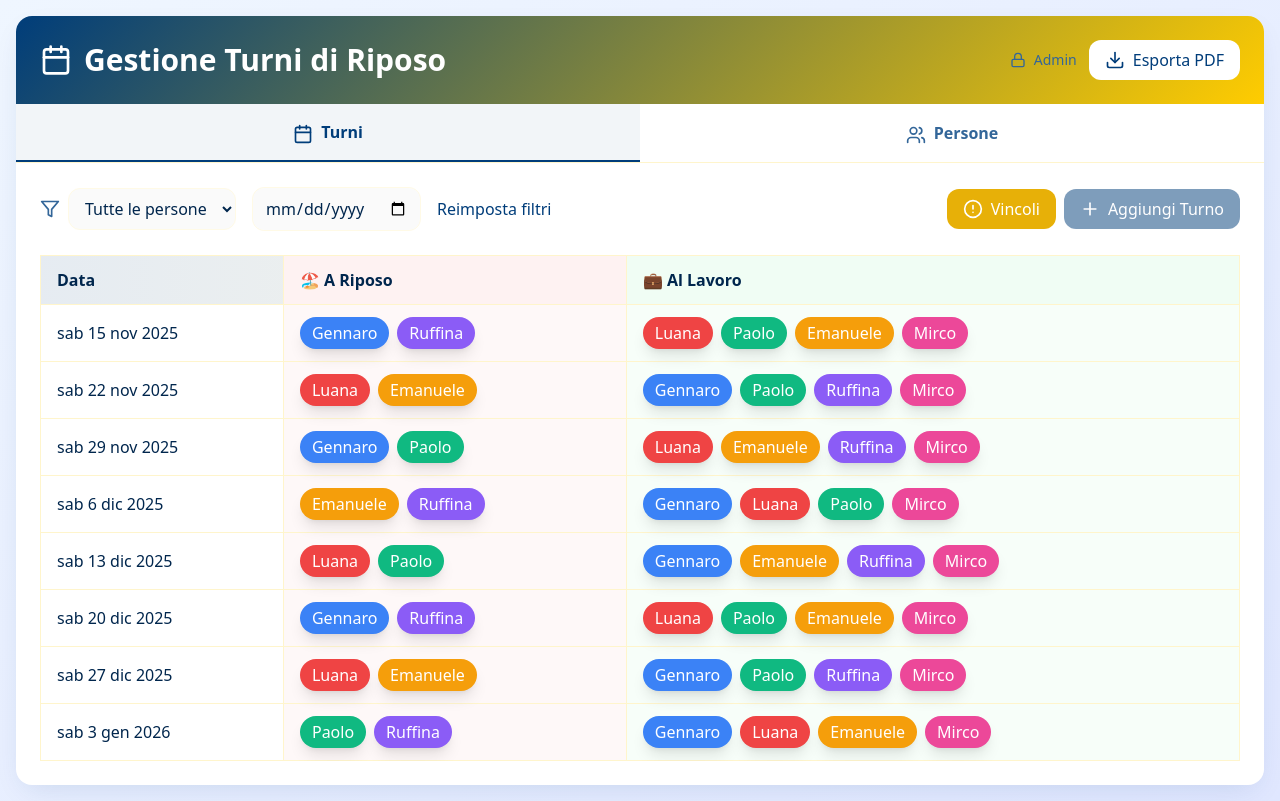
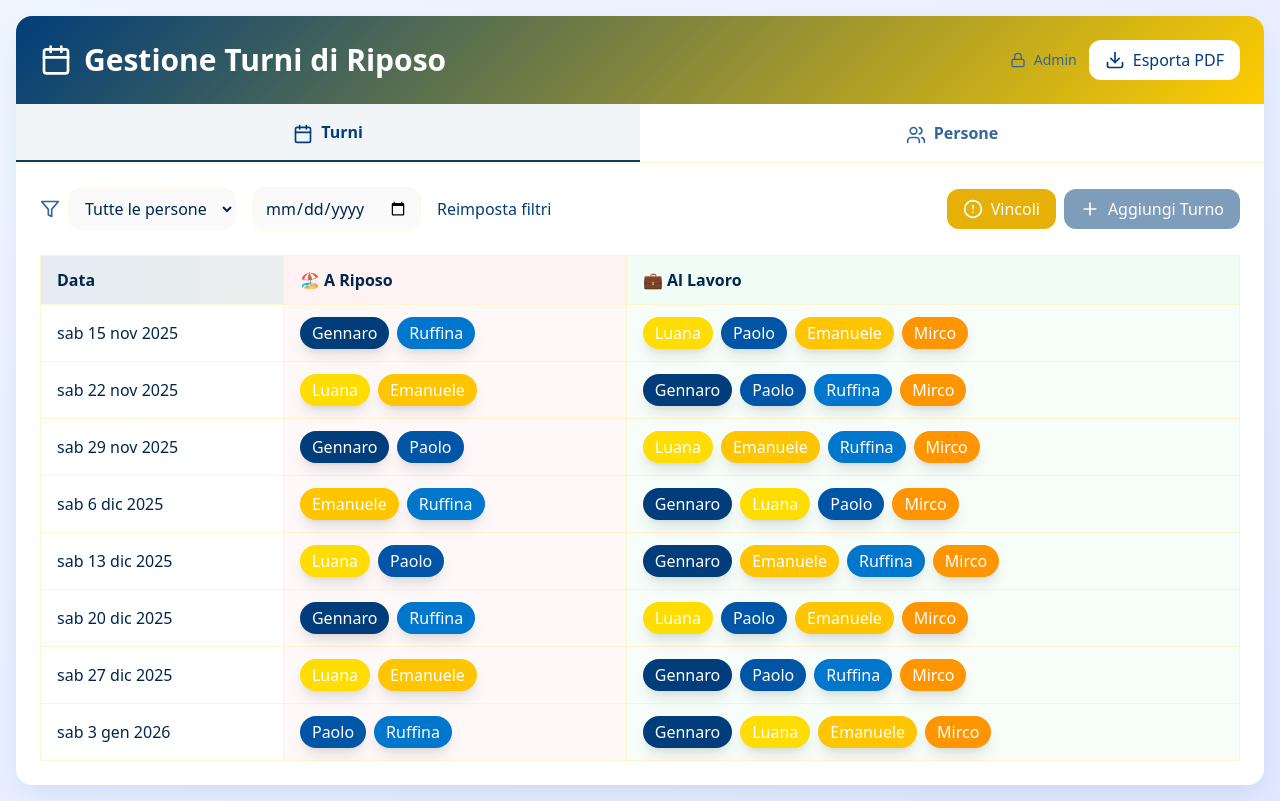
Before and after one commit to pagineinrete-del/day-delineate, a React (Vite) app: page / in a window 1280 px wide. Built offline with nearby package versions, Linux system fonts and the light colour scheme; the HTML template or start-up script is replaced by a standard one.

Commit message:
Update person colors to Poste Italiane palette
Update the colors of the people in the `ShiftManager` component to use the Poste Italiane color palette, primarily blues and yellows.

```diff
--- a/src/components/ShiftManager.tsx
+++ b/src/components/ShiftManager.tsx
@@ -23,12 +23,12 @@ interface Constraint {
 
 const ShiftManager = () => {
   const [people, setPeople] = useState<Person[]>([
-    { id: 1, name: 'Gennaro', color: '#3b82f6' },
-    { id: 2, name: 'Luana', color: '#ef4444' },
-    { id: 3, name: 'Paolo', color: '#10b981' },
-    { id: 4, name: 'Emanuele', color: '#f59e0b' },
-    { id: 5, name: 'Ruffina', color: '#8b5cf6' },
-    { id: 6, name: 'Mirco', color: '#ec4899' }
+    { id: 1, name: 'Gennaro', color: '#003D7A' },
+    { id: 2, name: 'Luana', color: '#FFDD00' },
+    { id: 3, name: 'Paolo', color: '#0055A6' },
+    { id: 4, name: 'Emanuele', color: '#FFC500' },
+    { id: 5, name: 'Ruffina', color: '#0077CC' },
+    { id: 6, name: 'Mirco', color: '#FF9500' }
   ]);
 
   const [shifts, setShifts] = useState<Shift[]>([
```
